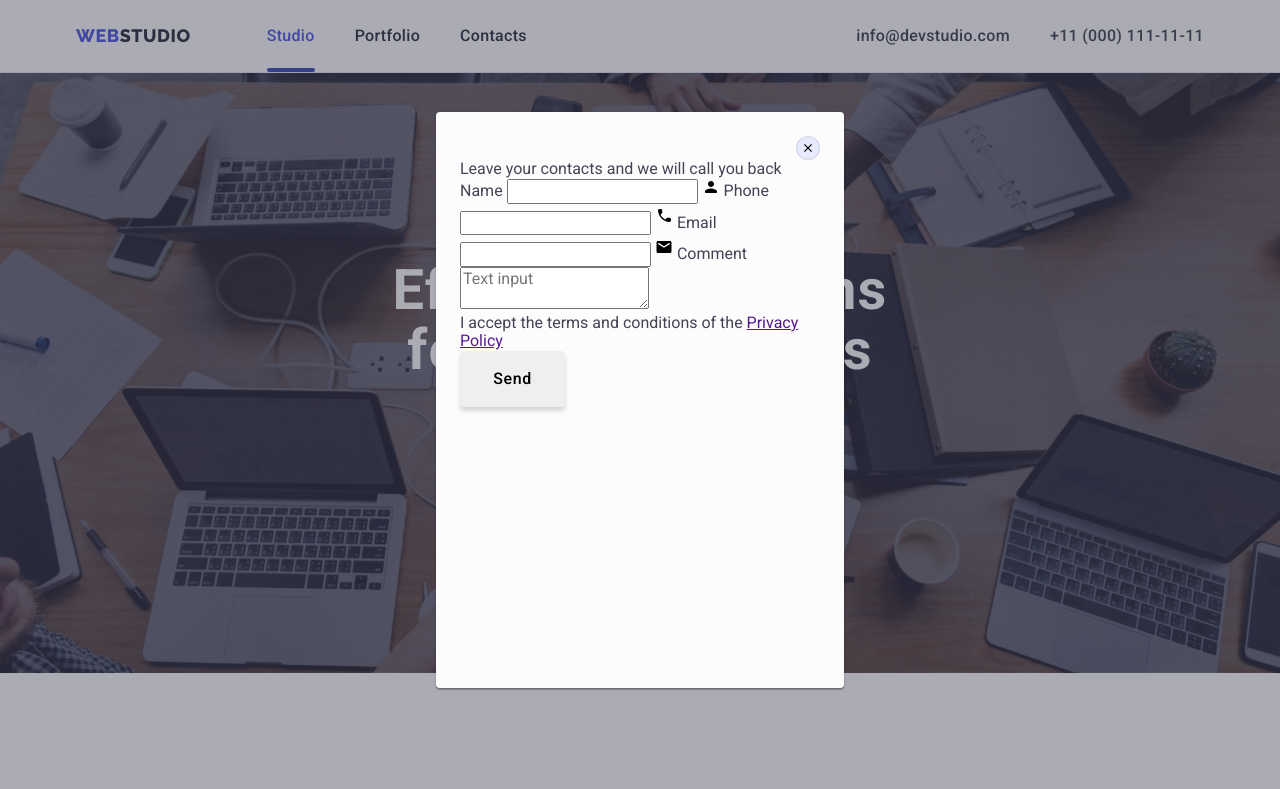
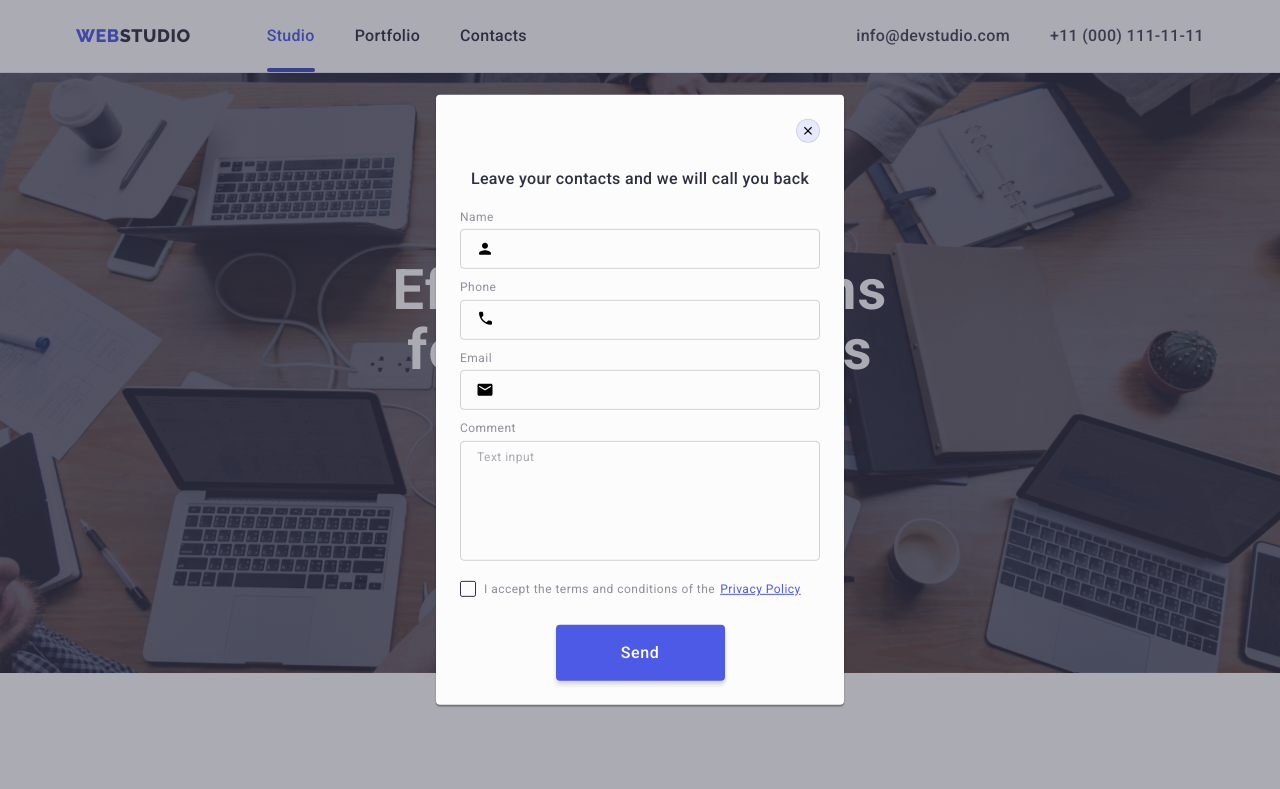
Before and after one commit to aitmil/goit-markup-hw-06, a plain HTML site: page index.html in a window 1280 px wide. Both pictures are taken after a click on the button "Order Service". Shown: the top 789 px of the page. Drawn offline with nearby package versions, Linux system fonts and the light colour scheme.

Commit message:
Update styles.css

```diff
--- a/css/styles.css
+++ b/css/styles.css
@@ -528,6 +528,78 @@ body {
   background-color: #31d0aa;
 }
 
+.footer-form {
+  position: relative;
+}
+
+.form-wrap {
+  display: flex;
+  flex-direction: column;
+}
+
+.footer-label {
+  margin-bottom: 16px;
+
+  color: var(--secondary-title-color);
+
+  font-weight: 500;
+  font-size: 16px;
+  line-height: 1.5;
+  letter-spacing: 0.02em;
+}
+
+.footer-input {
+  display: inline-block;
+  width: 264px;
+  height: 40px;
+
+  padding: 8px 16px;
+  border: 1px solid #fff;
+  filter: drop-shadow(0px 4px 4px rgba(0, 0, 0, 0.15));
+  border-radius: 4px;
+  outline: transparent;
+
+  background-color: transparent;
+  color: var(--secondary-text-color);
+
+  font-size: 16px;
+  line-height: 1.5;
+  letter-spacing: 0.02em;
+}
+
+.footer-input::placeholder {
+  color: var(--secondary-text-color);
+
+  font-size: 12px;
+  line-height: 2;
+  letter-spacing: 0.04em;
+}
+
+.footer-input:focus {
+  border-color: var(--primary-accent-color);
+}
+
+.subscribe-btn {
+  display: flex;
+  align-items: center;
+  gap: 16px;
+
+  position: absolute;
+  top: 40px;
+  left: 288px;
+
+  padding: 8px 24px;
+
+  background-color: var(--primary-accent-color);
+  color: var(--secondary-text-color);
+
+  transition: background-color 250ms cubic-bezier(0.4, 0, 0.2, 1);
+}
+
+.subscribe-btn:is(:hover, :focus) {
+  background-color: var(--secondary-accent-color);
+}
+
 /*---------------MODAL----------------*/
 
 .backdrop {
@@ -577,6 +649,7 @@ body {
   height: 24px;
   padding: 0;
   margin-left: auto;
+  margin-bottom: 24px;
   border: 1px solid rgba(0, 0, 0, 0.1);
   border-radius: 50%;
 
@@ -598,6 +671,170 @@ body {
 
 .modal-close-icon {
   fill: currentColor;
+}
+
+.modal-title {
+  margin-bottom: 16px;
+
+  color: var(--primary-title-color);
+
+  font-weight: 500;
+  font-size: 16px;
+  line-height: 1.5;
+  text-align: center;
+  letter-spacing: 0.02em;
+}
+
+.modal-field {
+  display: inline-block;
+  width: 100%;
+}
+
+.input-text {
+  color: #8e8f99;
+
+  font-size: 12px;
+  line-height: 1.17;
+  letter-spacing: 0.04em;
+}
+
+.input-wrap {
+  position: relative;
+}
+
+.modal-input {
+  width: 100%;
+  height: 40px;
+
+  margin-top: 4px;
+  margin-bottom: 8px;
+  padding: 10px;
+  padding-left: 38px;
+  border: 1px solid #2e2f42;
+  border-radius: 4px;
+  outline: transparent;
+
+  background-color: transparent;
+  color: #2e2f42;
+  opacity: 0.2;
+
+  font-size: 14px;
+
+  transition: border-color 250ms cubic-bezier(0.4, 0, 0.2, 1),
+    opacity 250ms cubic-bezier(0.4, 0, 0.2, 1);
+}
+
+.input-icon {
+  position: absolute;
+  top: 50%;
+  left: 16px;
+  transform: translateY(-50%);
+
+  transition: fill 250ms cubic-bezier(0.4, 0, 0.2, 1);
+}
+
+.modal-input:focus {
+  border-color: var(--primary-accent-color);
+  opacity: 1;
+}
+
+.modal-input:focus + .input-icon {
+  fill: var(--primary-accent-color);
+}
+
+.modal-message {
+  width: 100%;
+  height: 120px;
+
+  margin-top: 4px;
+  margin-bottom: 16px;
+  padding: 8px 16px;
+  border: 1px solid rgba(46, 47, 66, 0.2);
+  border-radius: 4px;
+  outline: transparent;
+  resize: none;
+
+  background-color: transparent;
+  color: #2e2f42;
+
+  font-size: 14px;
+
+  transition: border-color 250ms cubic-bezier(0.4, 0, 0.2, 1);
+}
+
+.modal-message:focus {
+  border-color: var(--primary-accent-color);
+}
+
+.modal-message::placeholder {
+  color: rgba(46, 47, 66, 0.4);
+
+  font-size: 12px;
+  line-height: 1.17;
+  letter-spacing: 0.04em;
+}
+
+.modal-policy {
+  display: flex;
+  align-items: center;
+
+  color: #8e8f99;
+
+  font-size: 12px;
+  line-height: 1.17;
+  letter-spacing: 0.04em;
+}
+
+.modal-policy-link {
+  margin-left: 5px;
+
+  color: var(--primary-accent-color);
+}
+
+.modal-policy::before {
+  content: '';
+  display: inline-block;
+  width: 16px;
+  height: 16px;
+  border: 1px solid #2e2f42;
+  border-radius: 2px;
+  margin-right: 8px;
+
+  transition: border-color 250ms cubic-bezier(0.4, 0, 0.2, 1);
+}
+
+.modal-checkbox {
+  outline: none;
+}
+
+.modal-checkbox:checked + .modal-policy::before {
+  border: none;
+  background-color: var(--secondary-accent-color);
+  background-image: url(../images/check.svg);
+  background-repeat: no-repeat;
+  background-position: center;
+}
+
+.modal-checkbox:focus + .modal-policy::before {
+  border-color: var(--secondary-accent-color);
+}
+
+.modal-btn {
+  width: 169px;
+  padding: 16px 32px;
+  margin: auto;
+  margin-top: 24px;
+  border-radius: 4px;
+
+  background: var(--primary-accent-color);
+  color: var(--secondary-text-color);
+  box-shadow: 0px 4px 4px rgba(0, 0, 0, 0.15);
+
+  transition: background-color 250ms cubic-bezier(0.4, 0, 0.2, 1);
+}
+
+.modal-btn:is(:hover, :focus) {
+  background-color: var(--secondary-accent-color);
 }
 
 /*---------------PORTFOLIO----------------*/
```
